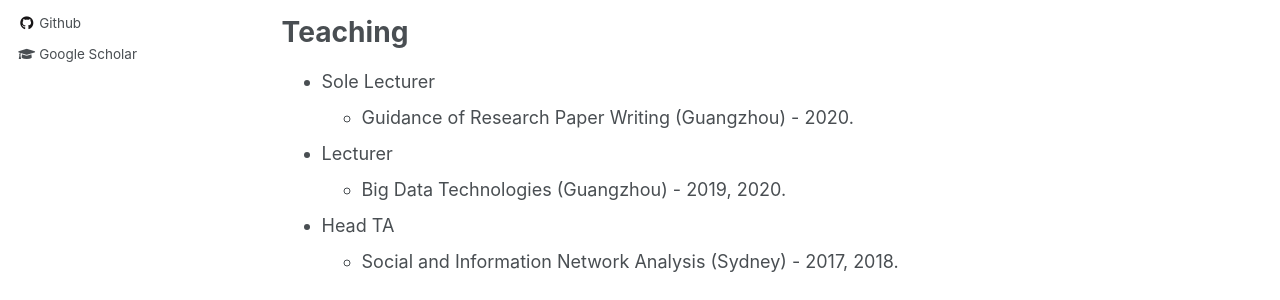
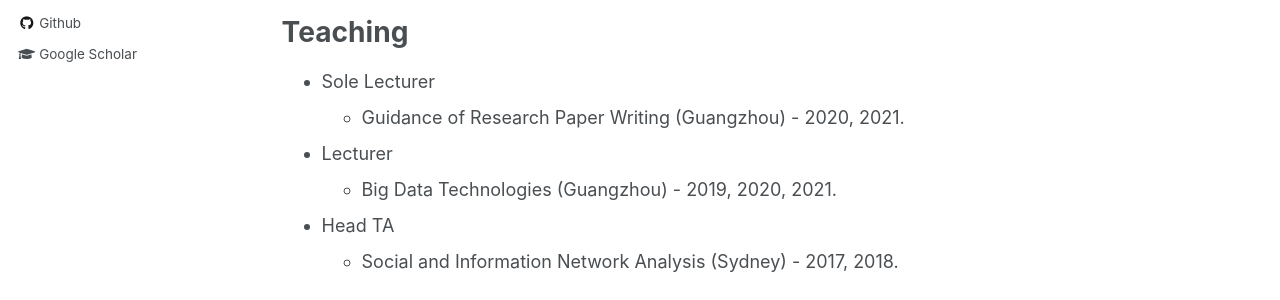
Before and after one commit to fanzhangcs/fanzhangcs.github.io, a Jekyll site: the page built from _pages/about.md, in a window 1280 px wide and 900 px high, scrolled down 2969 px. Shown: the part 418-718 px from the top of the window. Built offline with Jekyll 4.4.1, drawn with Linux system fonts in a browser that asks for light colours.

Commit message:
Update about.md

```diff
--- a/_pages/about.md
+++ b/_pages/about.md
@@ -102,10 +102,10 @@ Services
 Teaching
 ======
 - Sole Lecturer
-  - Guidance of Research Paper Writing (Guangzhou) - 2020.
+  - Guidance of Research Paper Writing (Guangzhou) - 2020, 2021.
 
 - Lecturer
-  - Big Data Technologies (Guangzhou) - 2019, 2020.
+  - Big Data Technologies (Guangzhou) - 2019, 2020, 2021.
 
 - Head TA
   - Social and Information Network Analysis (Sydney) - 2017, 2018.
```
